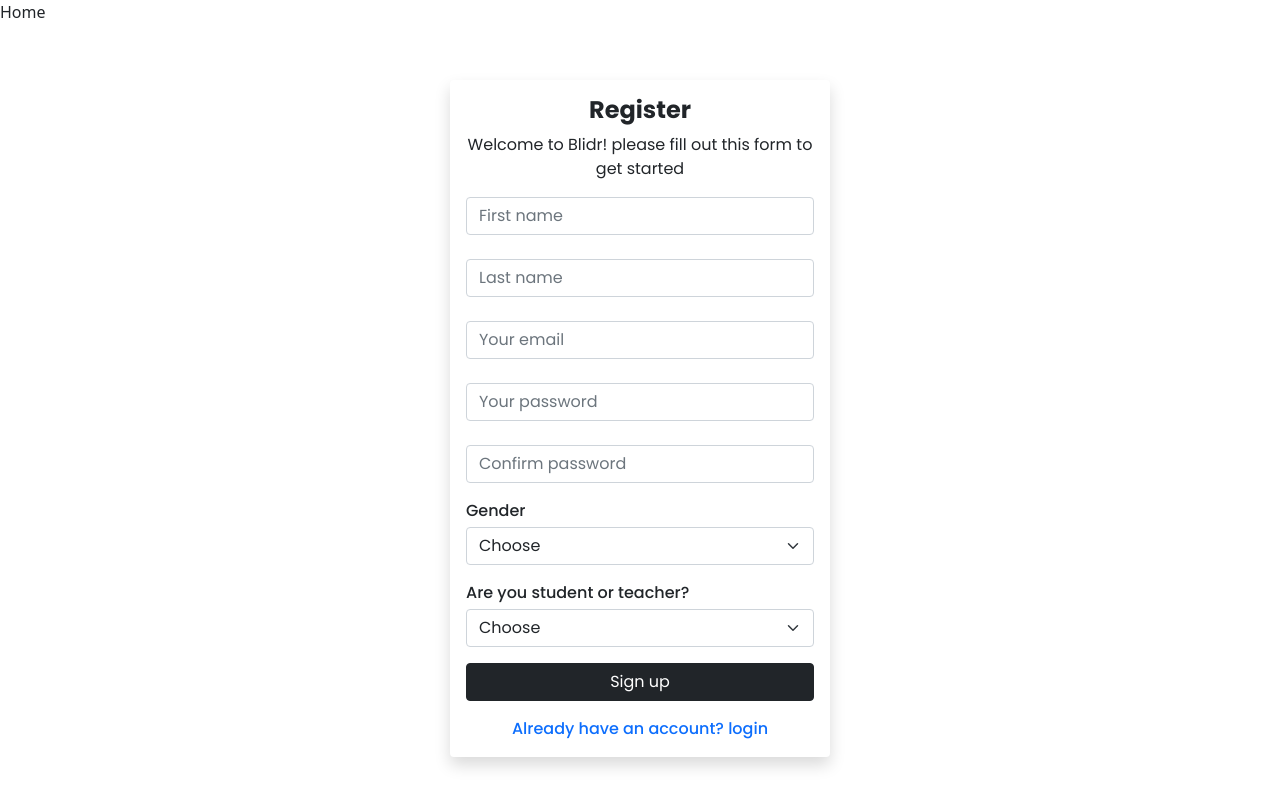
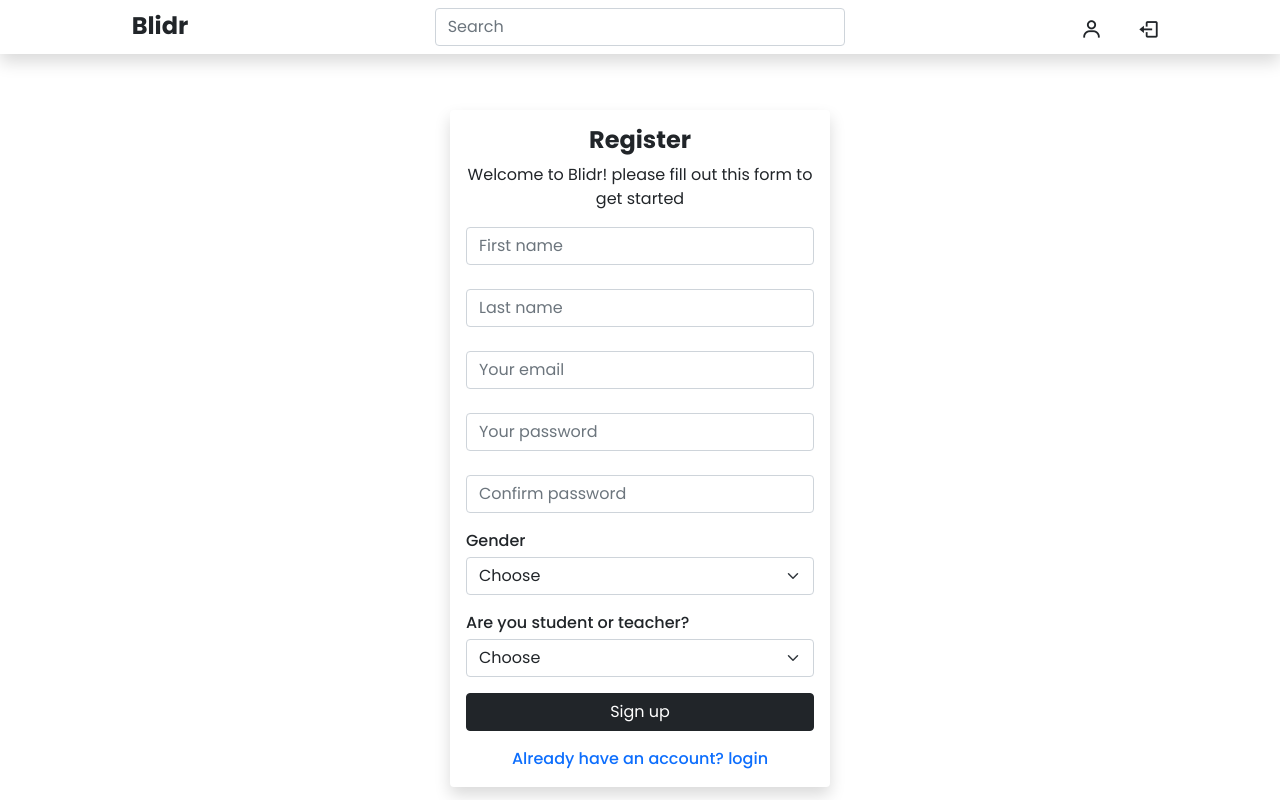
Before and after one commit to Kiews-OU/NEAR-Bildr-Frontend, a React (Create React App) app: page /register in a window 1280 px wide. Built offline with nearby package versions, Linux system fonts and the light colour scheme; no server answers; sample sign-in values are in the browser's storage.

Commit message:
working on nav bar

```diff
--- a/public/index.html
+++ b/public/index.html
@@ -25,6 +25,7 @@
       Learn how to configure a non-root public URL by running `npm run build`.
     -->
     <link href="https://cdn.jsdelivr.net/npm/bootstrap@5.0.2/dist/css/bootstrap.min.css" rel="stylesheet" integrity="sha384-EVSTQN3/azprG1Anm3QDgpJLIm9Nao0Yz1ztcQTwFspd3yD65VohhpuuCOmLASjC" crossorigin="anonymous">
+    <link href='https://unpkg.com/boxicons@2.1.2/css/boxicons.min.css' rel='stylesheet'>
     <title>Blidr</title>
   </head>
   <body>
@@ -41,5 +42,6 @@
       To create a production bundle, use `npm run build` or `yarn build`.
     -->
     <script src="https://cdn.jsdelivr.net/npm/bootstrap@5.0.2/dist/js/bootstrap.bundle.min.js" integrity="sha384-MrcW6ZMFYlzcLA8Nl+NtUVF0sA7MsXsP1UyJoMp4YLEuNSfAP+JcXn/tWtIaxVXM" crossorigin="anonymous"></script>
+    <script src="https://unpkg.com/boxicons@2.1.2/dist/boxicons.js"></script>
   </body>
 </html>
--- a/src/assets/css/style.css
+++ b/src/assets/css/style.css
@@ -14,3 +14,21 @@
 .decoration-none {
     text-decoration: none!important;
 }
+.nav-icon{
+    font-size: 22px;
+}
+.nav-icon i{
+    padding: 10px;
+    cursor: pointer;
+}
+.nav-icon i:hover {
+    color: #fff;
+    background-color: rgb(0, 89, 255);
+    border-radius: 50%;
+}
+.space-1{
+    width: 15px;
+}
+.nav-header{
+    height: 54px;
+}
--- /dev/null
+++ b/src/components/Nav.js
@@ -0,0 +1,17 @@
+import React from 'react'
+
+export const Nav = () => {
+    return (
+        <div className='container-fluid shadow pop nav-header'>
+            <div className='row justify-content-between'>
+                <div className='col-md-3 p-1 d-flex align-items-center justify-content-center h-100'>
+                    <h4 className='text-center pop-bold mt-2'>Blidr</h4>
+                </div>
+                <div className='col-md-4 p-2 d-flex align-items-center justify-content-center h-100'>
+                    <input type="text" className="form-control" placeholder="Search" />
+                </div>
+                <div className='col-md-3 p-2 d-flex align-items-center justify-content-center h-100 nav-icon'><i class='bx bx-user'></i><div className='space-1'></div><i class='bx bx-log-out'></i></div>
+            </div>
+        </div >
+    )
+}
--- a/src/pages/Home.js
+++ b/src/pages/Home.js
@@ -1,7 +1,10 @@
 import React from 'react'
+import { Nav } from '../components/Nav'
 
 export const Home = () => {
     return (
-        <div>Home</div>
+        <>
+            <Nav />
+        </>
     )
 }
```
